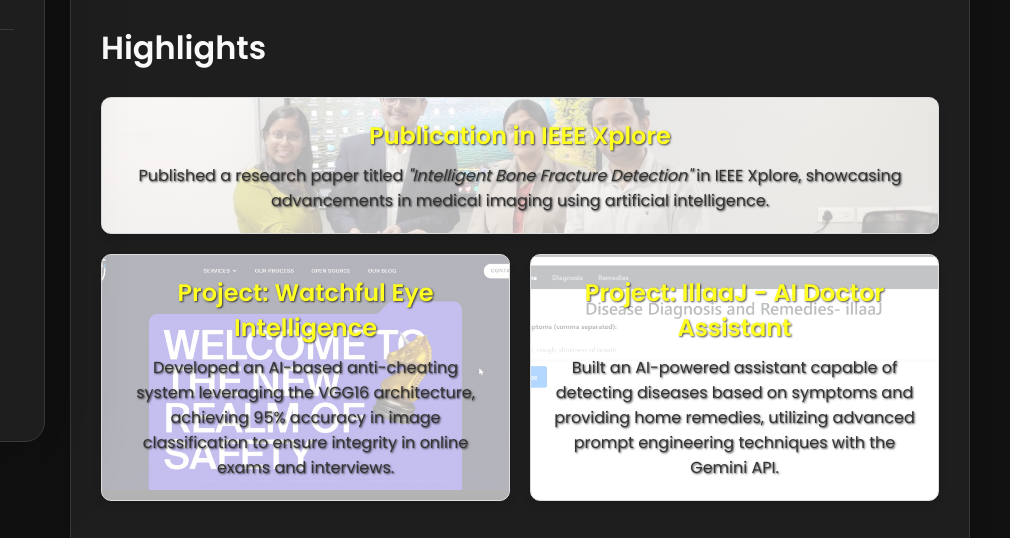
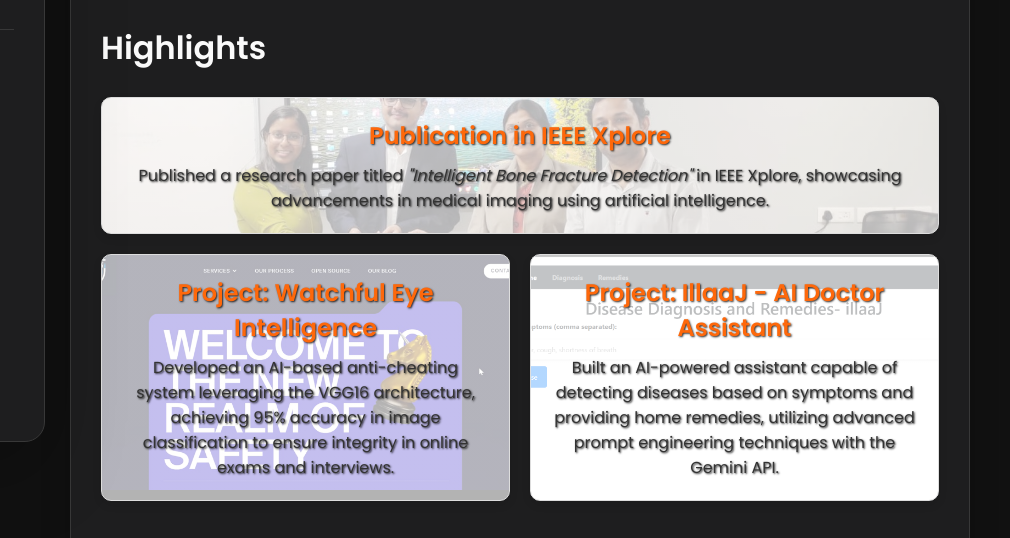
Before and after one commit to AnirudhPradhan/Portfolio-Website, a plain HTML site: page index.html in a window 1280 px wide. Shown: the part 378-916 px from the top of the page, 270-1280 px from the left. Drawn offline with nearby package versions, Linux system fonts and the light colour scheme.

Commit message:
new updated

```diff
--- a/assets/css/style.css
+++ b/assets/css/style.css
@@ -538,8 +538,8 @@ main {
               url('../images/gallery/prize.jpg');
   background-size: cover;
   background-position: center;
-  color: rgb(255, 255, 34); /* Text color */
-  text-shadow: 1px 1px 2px rgba(0, 0, 0, 0.7); /* Enhances text visibility */
+  color: #fe680b; /* Text color */
+  text-shadow: 1px 1px 2px rgba(0, 0, 0, 0.8); /* Enhances text visibility */
   box-shadow: 0 4px 8px rgba(0, 0, 0, 0.1);
   display: flex;
   flex-direction: column;
@@ -562,8 +562,8 @@ main {
               url('../images/gallery/Screenshot (262).png');
   background-size: cover;
   background-position: center;
-  color: rgb(255, 255, 34); /* Text color */
-  text-shadow: 1px 1px 2px rgba(0, 0, 0, 0.7); /* Enhances text visibility */
+  color: #fe680b; /* Text color */
+  text-shadow: 1px 1px 2px rgba(0, 0, 0, 0.8); /* Enhances text visibility */
   box-shadow: 0 4px 8px rgba(0, 0, 0, 0.1);
   display: flex;
   flex-direction: column;
@@ -586,8 +586,8 @@ main {
               url('../images/gallery/Screenshot (212).png'); /* Corrected URL path */
   background-size: cover;
   background-position: center;
-  color: rgb(255, 255, 34); /* Text color */
-  text-shadow: 1px 1px 2px rgba(0, 0, 0, 0.7); /* Enhances text visibility */
+  color: #fe680b; /* Text color */
+  text-shadow: 1px 1px 2px rgba(0, 0, 0, 0.8); /* Enhances text visibility */
   box-shadow: 0 4px 8px rgba(0, 0, 0, 0.1);
   display: flex;
   flex-direction: column;
```
